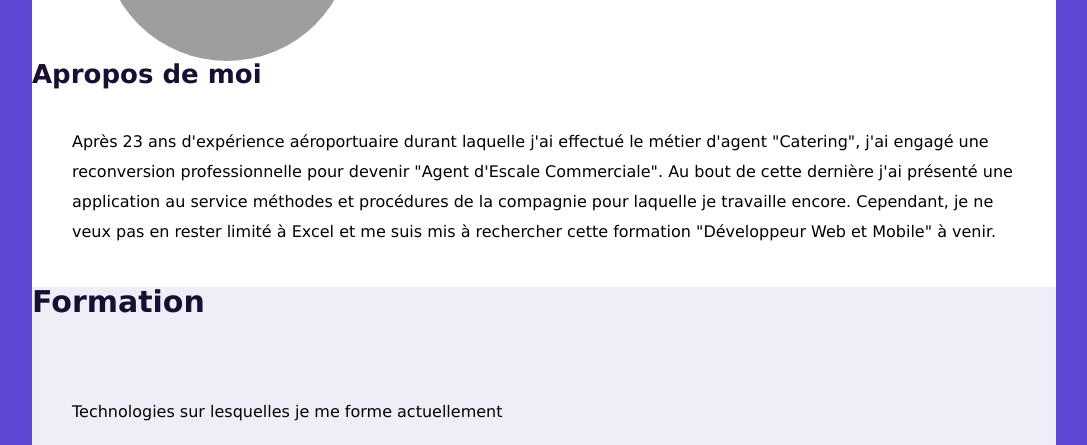
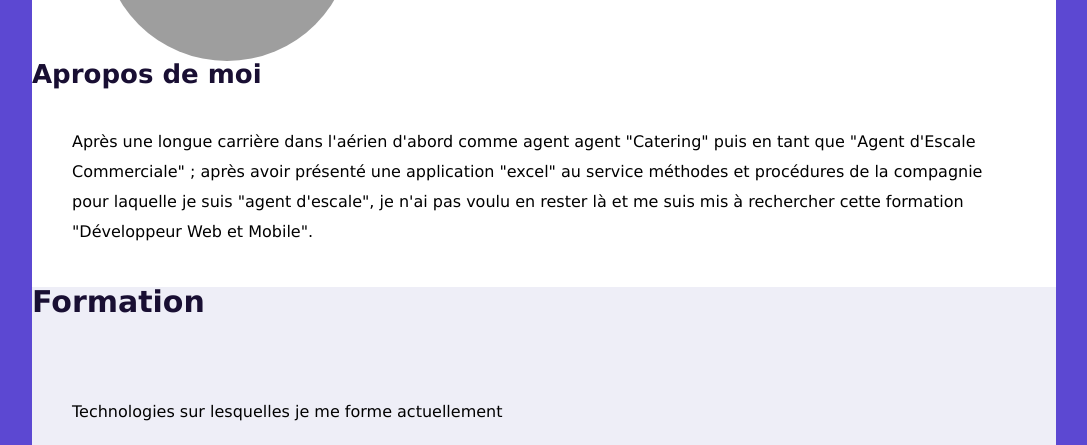
Before and after one commit to Mohnolog/Dialog, a plain HTML site: page index.html in a window 1280 px wide. Shown: the part 892-1337 px from the top of the page, without its empty margins (96-1183 px from the left). Drawn offline with Linux system fonts and the light colour scheme; grey boxes are pictures that could not be loaded.

Commit message:
Update index.html

```diff
--- a/index.html
+++ b/index.html
@@ -26,13 +26,11 @@
         </div>
         <h3>Apropos de moi</h3>
         <p>
-          Après 23 ans d'expérience aéroportuaire durant laquelle j'ai effectué
-          le métier d'agent "Catering", j'ai engagé une reconversion
-          professionnelle pour devenir "Agent d'Escale Commerciale". Au bout de
-          cette dernière j'ai présenté une application au service méthodes et
-          procédures de la compagnie pour laquelle je travaille encore.
-          Cependant, je ne veux pas en rester limité à Excel et me suis mis à
-          rechercher cette formation "Développeur Web et Mobile" à venir.
+          Après une longue carrière dans l'aérien d'abord comme agent agent "Catering"
+          puis en tant que "Agent d'Escale Commerciale" ;
+          après avoir présenté une application "excel" au service méthodes et
+          procédures de la compagnie pour laquelle je suis "agent d'escale", je n'ai pas voulu
+          en rester là et me suis mis à rechercher cette formation "Développeur Web et Mobile".
         </p>
       </section>
       <section id="education">
```
